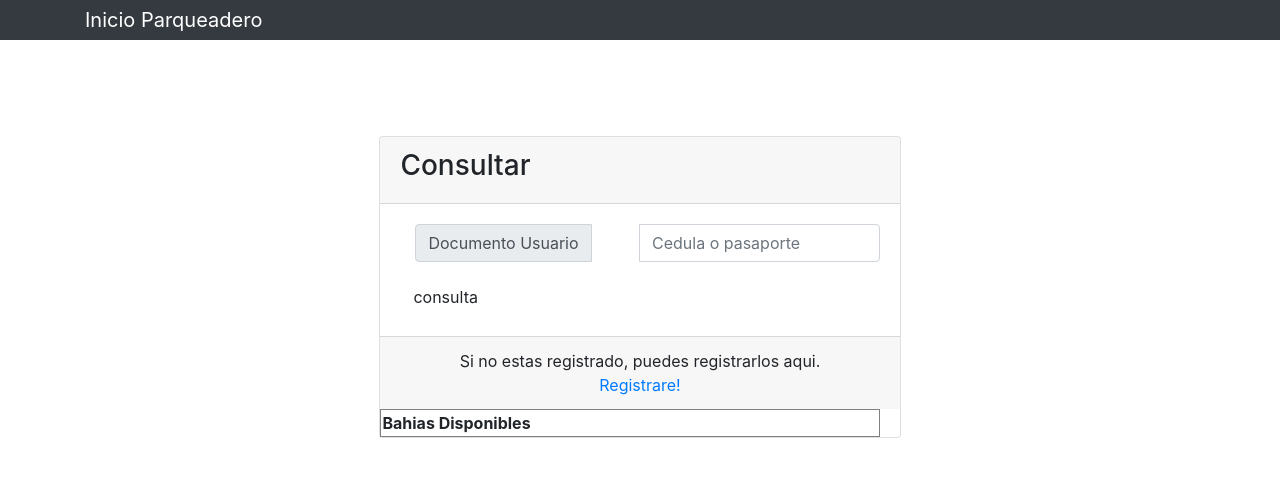
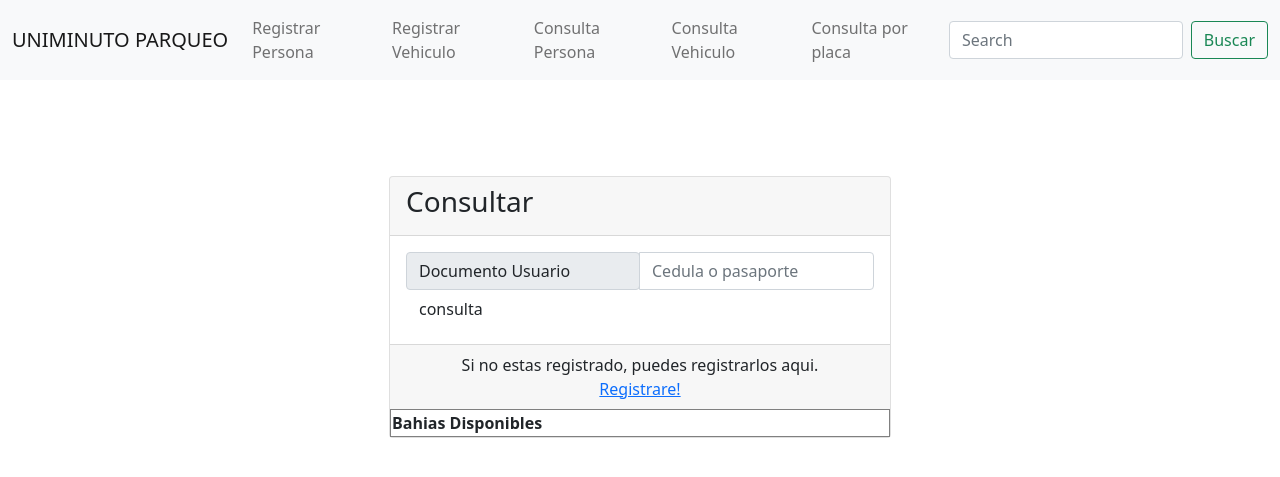
Before and after one commit to JulianMateo01/Sistemas_Transaccionales, a PHP site: page /proyectoParqueadero/index.php in a window 1280 px wide. Shown: the top 477 px of the page. Run offline with PHP 8.4, Linux system fonts and the light colour scheme; data that the repository does not hold is empty; some libraries are stand-ins or nearby versions.

Commit message:
Add files via upload

```diff
--- a/Proyecto/includes/footer.php
+++ b/Proyecto/includes/footer.php
@@ -1,6 +1,7 @@
-<script src="https://stackpath.bootstrapcdn.com/bootstrap/4.2.1/js/bootstrap.min.js" integrity="sha384-B0UglyR+jN6CkvvICOB2joaf5I4l3gm9GU6Hc1og6Ls7i6U/mkkaduKaBhlAXv9k" crossorigin="anonymous"></script>
-<script src="https://code.jquery.com/jquery-3.3.1.slim.min.js" integrity="sha384-q8i/X+965DzO0rT7abK41JStQIAqVgRVzpbzo5smXKp4YfRvH+8abtTE1Pi6jizo" crossorigin="anonymous"></script>
-<script src="https://cdnjs.cloudflare.com/ajax/libs/popper.js/1.14.6/umd/popper.min.js" integrity="sha384-wHAiFfRlMFy6i5SRaxvfOCifBUQy1xHdJ/yoi7FRNXMRBu5WHdZYu1hA6ZOblgut" crossorigin="anonymous"></script>
+<!-- bootstrap codigo -->
+<script src="https://cdn.jsdelivr.net/npm/bootstrap@5.0.2/dist/js/bootstrap.bundle.min.js" integrity="sha384-MrcW6ZMFYlzcLA8Nl+NtUVF0sA7MsXsP1UyJoMp4YLEuNSfAP+JcXn/tWtIaxVXM" crossorigin="anonymous"></script>
+<script src="https://cdn.jsdelivr.net/npm/@popperjs/core@2.9.2/dist/umd/popper.min.js" integrity="sha384-IQsoLXl5PILFhosVNubq5LC7Qb9DXgDA9i+tQ8Zj3iwWAwPtgFTxbJ8NT4GN1R8p" crossorigin="anonymous"></script>
+<script src="https://cdn.jsdelivr.net/npm/bootstrap@5.0.2/dist/js/bootstrap.min.js" integrity="sha384-cVKIPhGWiC2Al4u+LWgxfKTRIcfu0JTxR+EQDz/bgldoEyl4H0zUF0QKbrJ0EcQF" crossorigin="anonymous"></script>
+
 </body>
-
 </html>
--- a/Proyecto/includes/header.php
+++ b/Proyecto/includes/header.php
@@ -2,14 +2,40 @@
 <html lang="en">
 <head>
     <meta charset="UTF-8">
-    <meta name="viewport" content="width=device-width, inicial-scale=1.0">
-    <meta http-equiv="X-UA-Compatible" content="ie=edge">
-    <title>Uniminuto Parqueadero</title>
-    <link rel="stylesheet" href="https://stackpath.bootstrapcdn.com/bootstrap/4.2.1/css/bootstrap.min.css" integrity="sha384-GJzZqFGwb1QTTN6wy59ffF1BuGJpLSa9DkKMp0DgiMDm4iYMj70gZWKYbI706tWS" crossorigin="anonymous">
+    <meta http-equiv="X-UA-Compatible" content="IE=edge">
+    <meta name="viewport" content="width=device-width, initial-scale=1.0">
+    <title>Parqueadero</title>
+    <link href="https://cdn.jsdelivr.net/npm/bootstrap@5.0.2/dist/css/bootstrap.min.css" rel="stylesheet" integrity="sha384-EVSTQN3/azprG1Anm3QDgpJLIm9Nao0Yz1ztcQTwFspd3yD65VohhpuuCOmLASjC" crossorigin="anonymous">
 </head>
 <body>
-<nav class="nav navbar-dark bg-dark">
-    <div class="container">
-        <a href="Index.php" class="navbar-brand">Inicio Parqueadero</a>
+<nav class="navbar navbar-expand-lg navbar-light bg-light">
+  <div class="container-fluid">
+    <a class="navbar-brand" href="http://localhost/proyectoParqueadero/index.php">UNIMINUTO PARQUEO</a>
+    <button class="navbar-toggler" type="button" data-bs-toggle="collapse" data-bs-target="#navbarSupportedContent" aria-controls="navbarSupportedContent" aria-expanded="false" aria-label="Toggle navigation">
+      <span class="navbar-toggler-icon"></span>
+    </button>
+    <div class="collapse navbar-collapse" id="navbarSupportedContent">
+      <ul class="navbar-nav me-auto mb-2 mb-lg-0">
+        <li class="nav-item">
+          <a class="nav-link" href="http://localhost/proyectoParqueadero/Vista/Registro.php">Registrar Persona</a>
+        </li>
+        <li class="nav-item">
+          <a class="nav-link" href="http://localhost/proyectoParqueadero/Vista/RegistroVehiculo.php">Registrar Vehiculo</a>
+        </li>
+        <li class="nav-item">
+          <a class="nav-link" href="http://localhost/proyectoParqueadero/Vista/ConsultaCliente.php">Consulta Persona</a>
+        </li>
+        <li class="nav-item">
+          <a class="nav-link" href="http://localhost/proyectoParqueadero/Vista/ConsultaVehiculo.php">Consulta Vehiculo</a>
+        </li>
+        <li class="nav-item">
+          <a class="nav-link" href="http://localhost/proyectoParqueadero/Vista/Vehiculo.php">Consulta por placa</a>
+        </li>
+      </ul>
+      <form class="d-flex">
+        <input class="form-control me-2" type="search" placeholder="Search" aria-label="Search">
+        <button class="btn btn-outline-success" href="google.com" type="submit">Buscar</button>
+      </form>
     </div>
+  </div>
 </nav>
```
